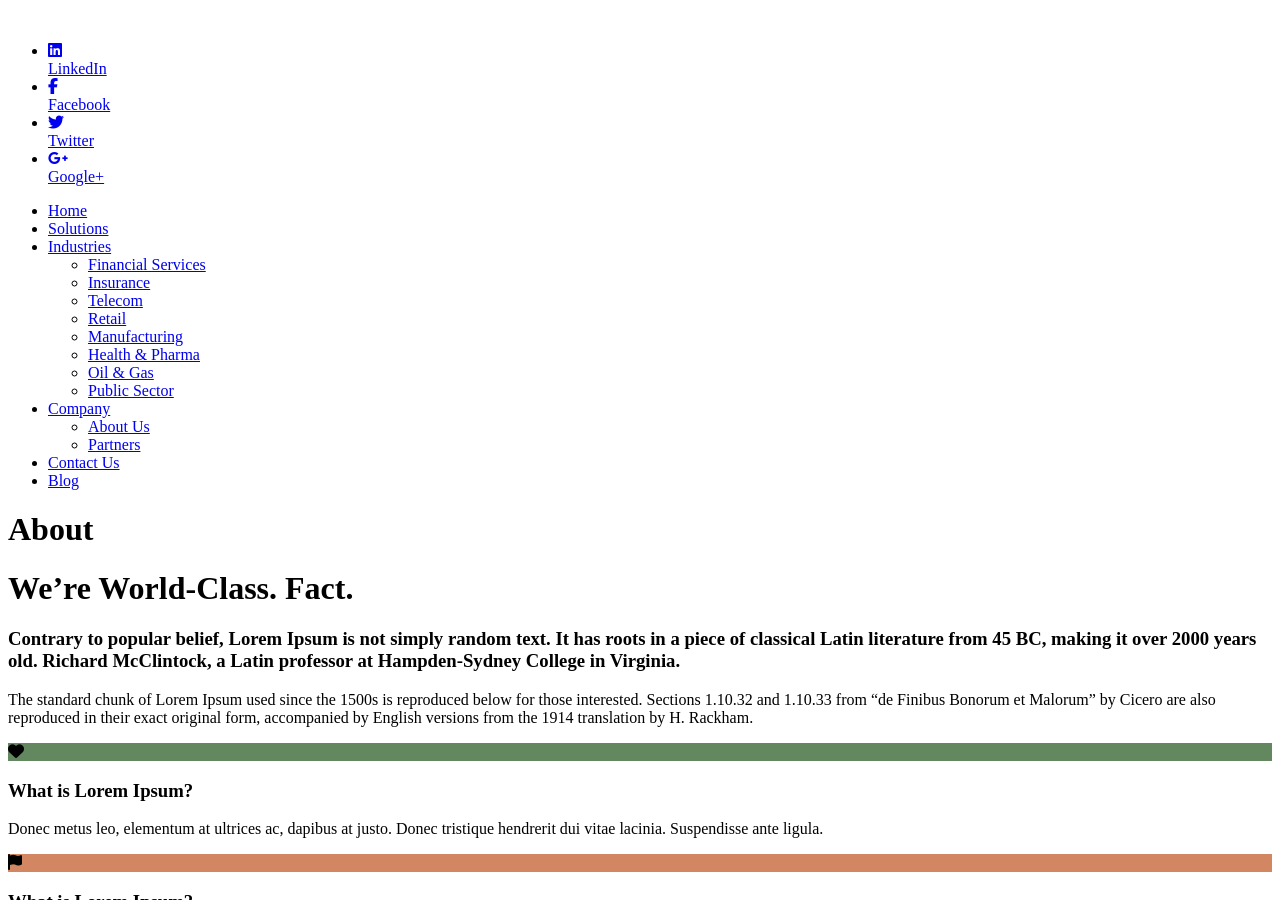
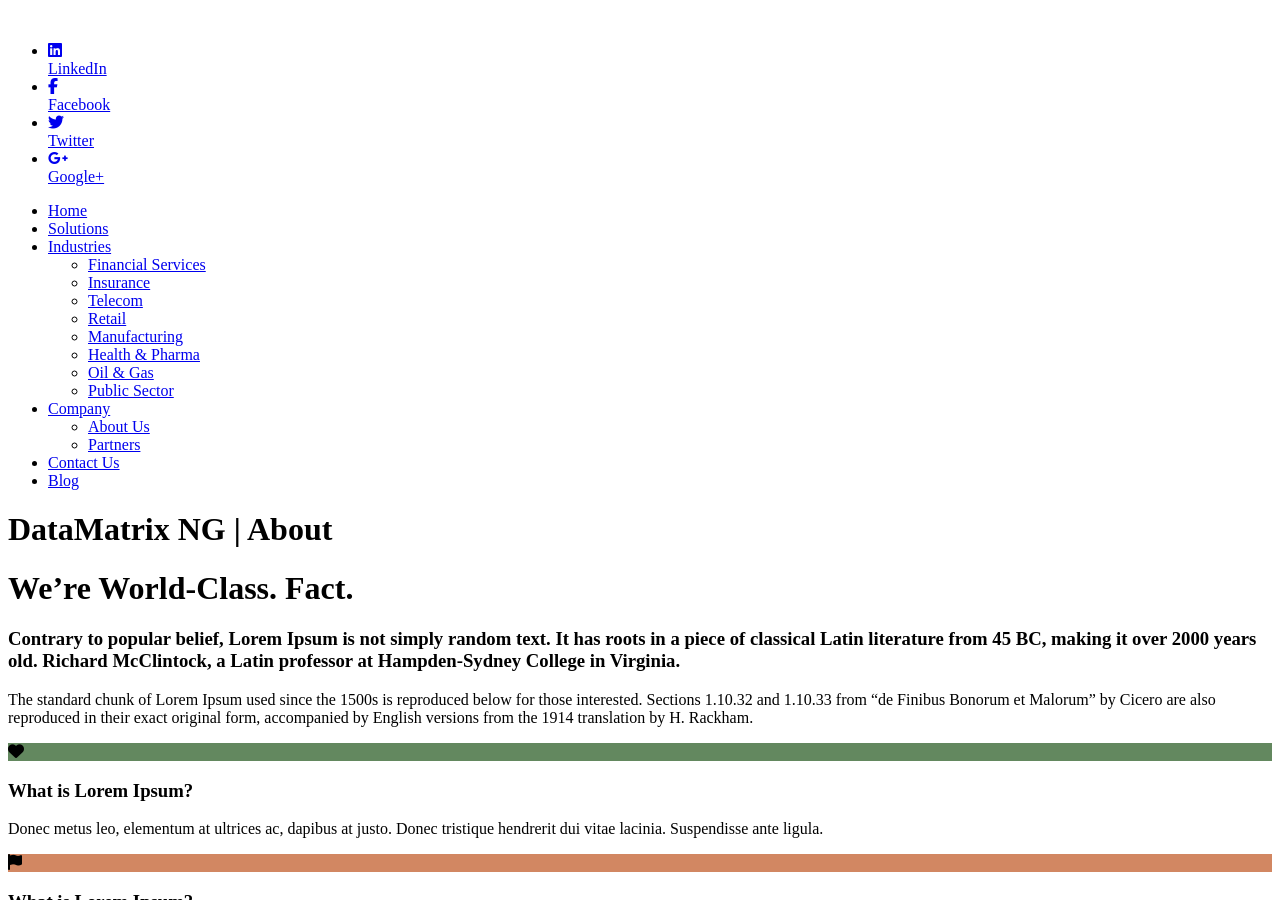
Before and after one commit to dtmtx/dtmtx.github.io, a Jekyll site: the page built from about.html, in a window 1280 px wide and 900 px high. Built offline with Jekyll 4.4.1, drawn with Linux system fonts in a browser that asks for light colours; nearby versions of some CDN libraries; library files that are not in the unit come from our copies; Markdown is read by kramdown in place of the engine named in the settings.

Commit message:
About page title

```diff
--- a/about.html
+++ b/about.html
@@ -1,6 +1,6 @@
 ---
 layout: default
-title: About
+title: DataMatrix NG | About
 ---
 
 <!-- ~~~~~~~~~~~~~~~~~~~~~~~~~~~~~~~~~~~~~~~~~~~~~~~~~~~~~~~~~~~~~~~~~~~~~ -->
--- a/index.html
+++ b/index.html
@@ -1,6 +1,6 @@
 ---
 layout: default
-title: Home | Unlock the Value in Your Data
+title: DataMatrix NG | Unlock the Value in Your Data
 ---
 
       <!-- ~~~~~~~~~~~~~~~~~~~~~~~~~~~~~~~~~~~~~~~~~~~~~~~~~~~~~~~~~~~~~~~~~~~~~ -->
```
